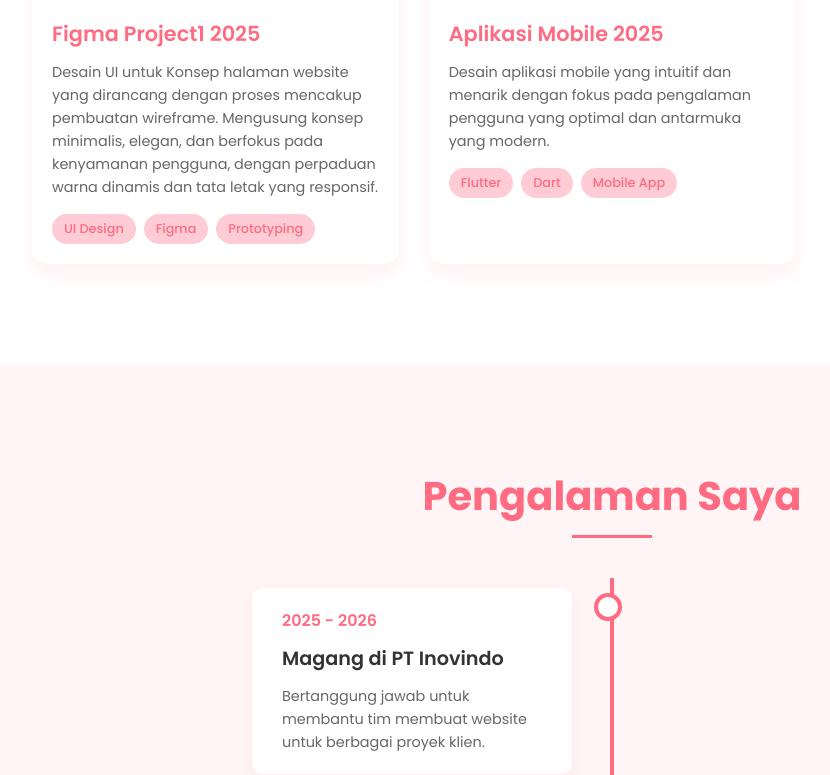
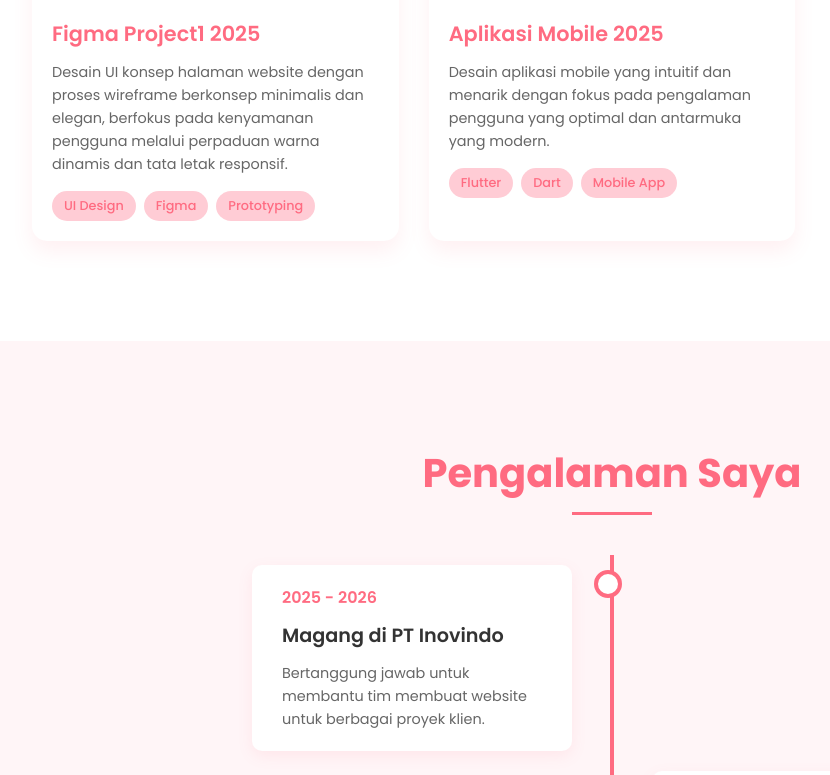
Before and after one commit to firdaa1404/Portofolio_firdaa, a plain HTML site: page index.html in a window 1280 px wide. Shown: the part 3058-3833 px from the top of the page, without its empty margins (28-858 px from the left). Drawn offline with Linux system fonts and the light colour scheme.

Commit message:
Update index.html

```diff
--- a/index.html
+++ b/index.html
@@ -966,8 +966,7 @@
                     </div>
                     <div class="project-content">
                         <h3 class="project-title">Figma Project1 2025</h3>
-                        <p class="project-description">Desain UI untuk Konsep halaman website yang dirancang dengan proses mencakup pembuatan wireframe.
-Mengusung konsep minimalis, elegan, dan berfokus pada kenyamanan pengguna, dengan perpaduan warna dinamis dan tata letak yang responsif.</p>
+                        <p class="project-description">Desain UI konsep halaman website dengan proses wireframe berkonsep minimalis dan elegan, berfokus pada kenyamanan pengguna melalui perpaduan warna dinamis dan tata letak responsif.</p>
                         <div class="project-tags">
                             <span class="tag">UI Design</span>
                             <span class="tag">Figma</span>
```
